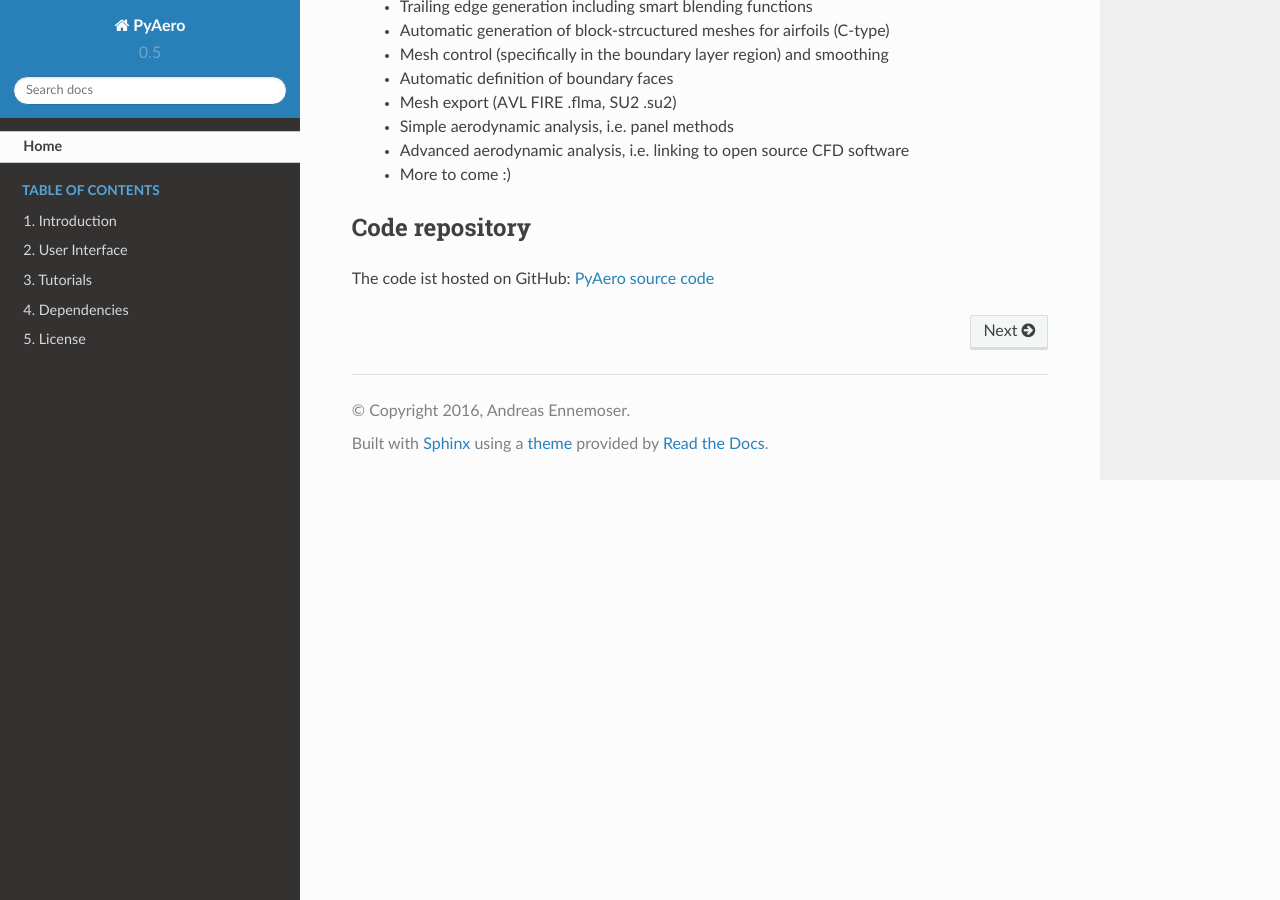
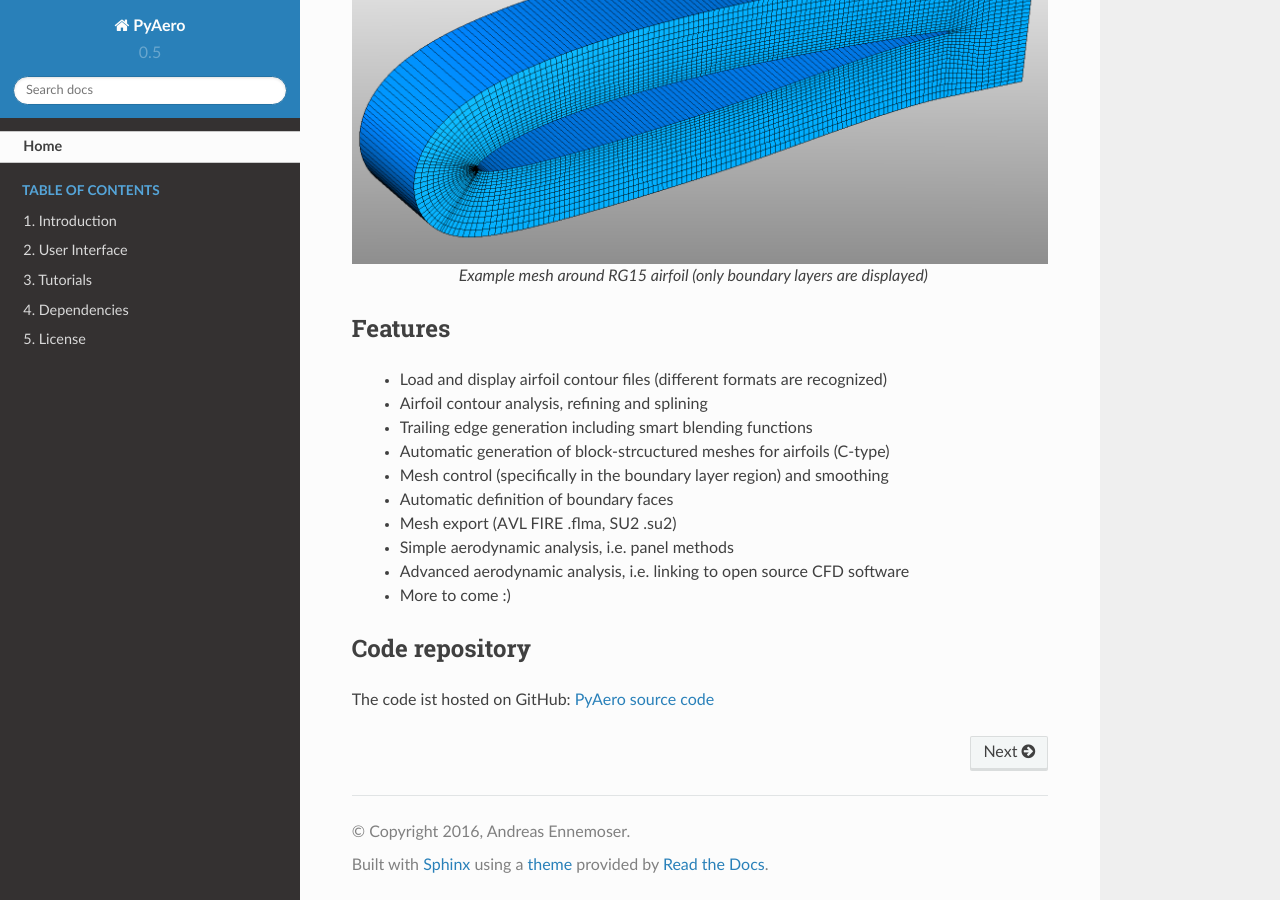
Before and after one commit to positroncascade/PyAero, a Sphinx documentation site: the page built from docs/index.rst, in a window 1280 px wide and 900 px high, scrolled down 688 px. Built offline with Sphinx 7.4.7 and the Read the Docs theme 2.0.0, drawn with Linux system fonts in a browser that asks for light colours.

Commit message:
added mesh of RG15

```diff
--- a/docs/index.rst
+++ b/docs/index.rst
@@ -16,6 +16,13 @@ PyAero is open-source and distributed under the MIT license, see `LICENSE <licen
    :name: GUI
 
    PyAero user interface at a glance
+
+.. figure::  images/RG15_mesh_part.png
+   :align:   center
+   :target:  _images/RG15_mesh_part.png
+   :name: GUI
+
+   Example mesh around RG15 airfoil (only boundary layers are displayed)
 
 Features
 ========
```
